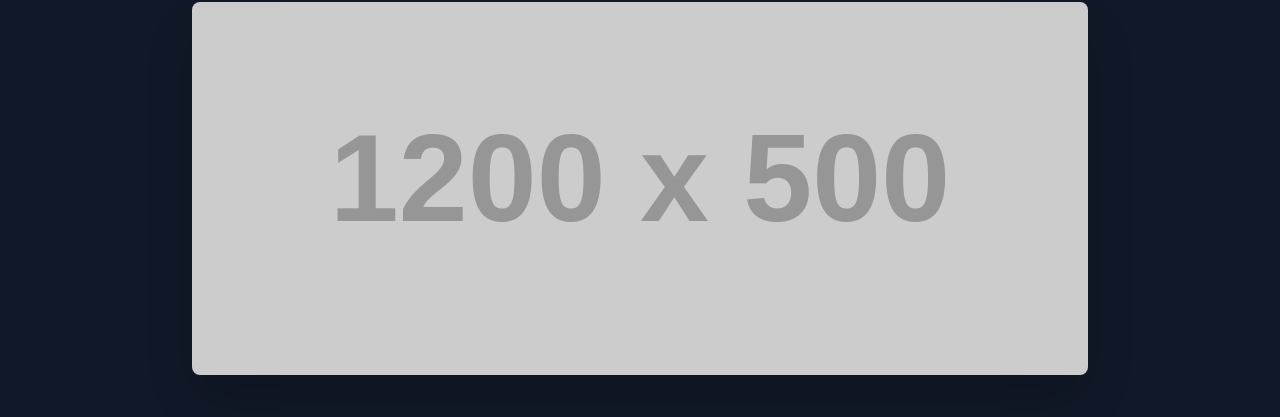
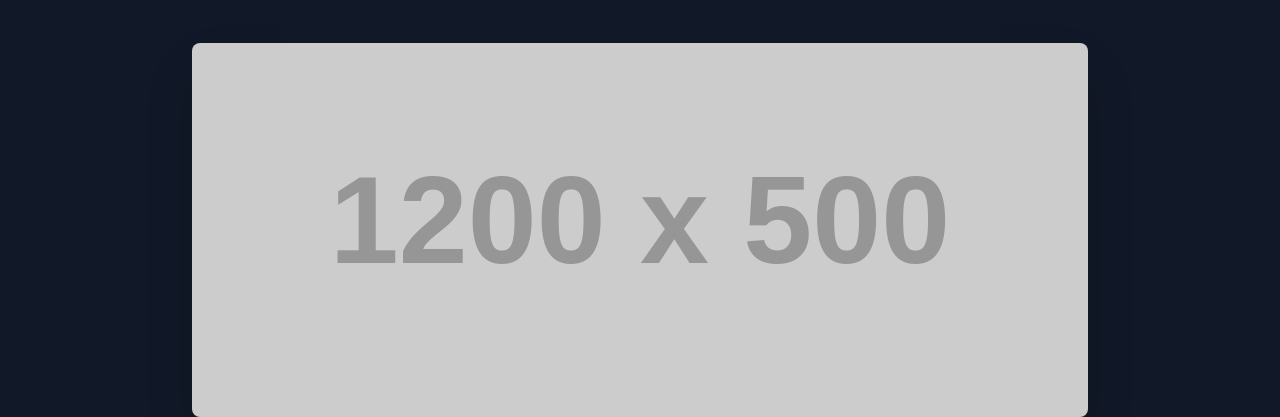
Before and after one commit to citadelnik/preza, a plain HTML site: page index.html in a window 1280 px wide. Shown: the part 190-607 px from the top of the page. Drawn offline with nearby package versions, Linux system fonts and the light colour scheme; placeholder pictures from the web are drawn by us.

Commit message:
Update index.html

```diff
--- a/index.html
+++ b/index.html
@@ -16,7 +16,8 @@
         }
         .slide {
             display: none;
-            min-height: 75vh;
+            width: 100%;
+            height: 100%;
         }
         .slide.active {
             display: flex;
```
